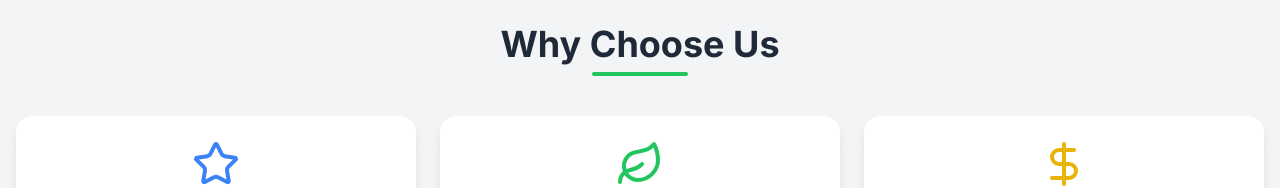
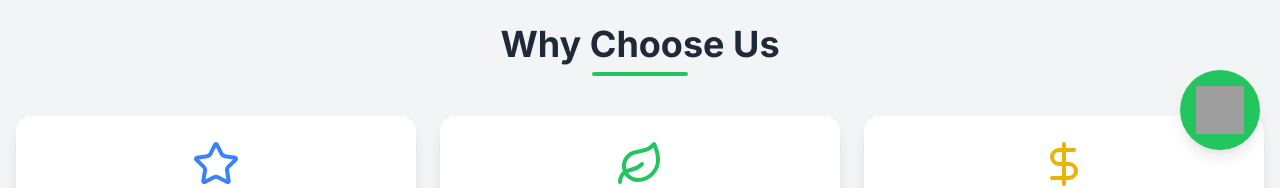
Before and after one commit to nidulamallikarachchi/Green_Scene_Solutions, a React (Vite) app: page / in a window 1280 px wide. Shown: the part 630-818 px from the top of the page. Built offline with nearby package versions, Linux system fonts and the light colour scheme; grey boxes are pictures that could not be loaded.

Commit message:
Whatsapp Integration

```diff
--- a/src/pages/Home.jsx
+++ b/src/pages/Home.jsx
@@ -6,6 +6,7 @@ import Commitment from "../components/HomePage/Commitment.jsx";
 import OurClients from "../components/HomePage/OurClients.jsx"
 import ServicesGrid from "../components/HomePage/ServicesGrid.jsx";
 import CustomerTypes from "../components/HomePage/CustomerTypes.jsx";
+import WhatsappButton from "../utilities/WhatsappButton.jsx";
 
 const Home = () => {
     return (
@@ -17,6 +18,7 @@ const Home = () => {
             <Testimonial />
             <OurClients/>
             <Commitment/>
+            <WhatsappButton/>
         </div>
     );
 };
--- /dev/null
+++ b/src/utilities/WhatsappButton.jsx
@@ -0,0 +1,21 @@
+import 'react';
+
+const WhatsAppButton = () => {
+    const phoneNumber = '61425373343'; // Replace with the actual phone number
+    const message = 'Hello! I’m interested in your cleaning services. Could you please provide more information on your offerings?';
+    const whatsappLink = `https://wa.me/${phoneNumber}?text=${encodeURIComponent(message)}`;
+
+    return (
+        <a href={whatsappLink} target="_blank" rel="noopener noreferrer">
+            <div className="fixed bottom-5 right-5 z-50 p-4 bg-green-500 rounded-full shadow-lg cursor-pointer hover:bg-green-600 transition duration-300">
+                <img
+                    src="https://upload.wikimedia.org/wikipedia/commons/6/6b/WhatsApp.svg"
+                    alt="WhatsApp"
+                    className="w-12 h-12"
+                />
+            </div>
+        </a>
+    );
+};
+
+export default WhatsAppButton;
```
Also changed, not shown: 2 other files (tests, documents, lock files or other folders).
